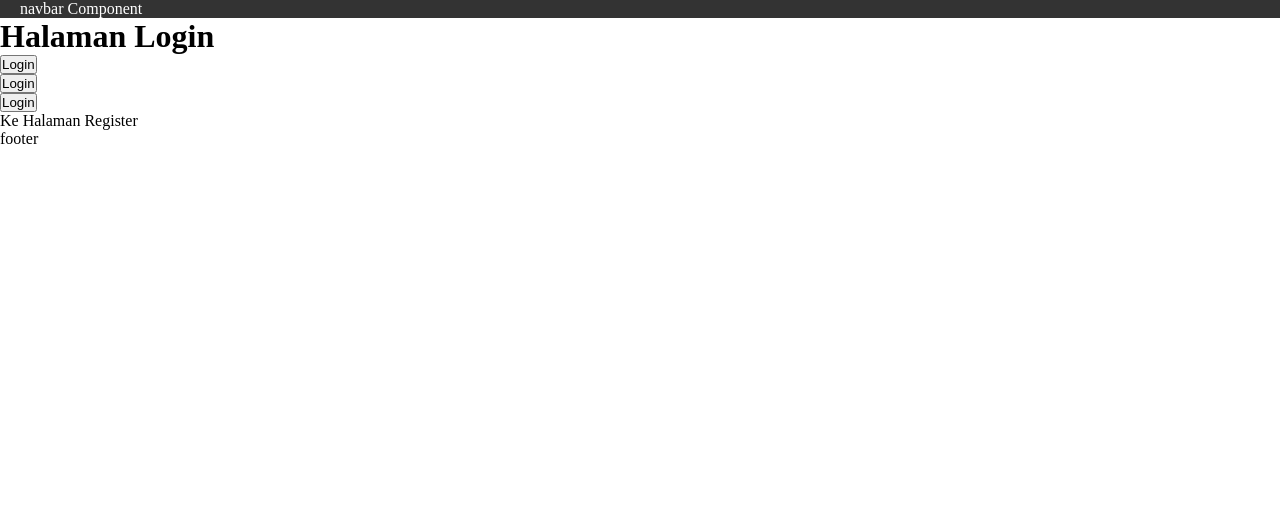
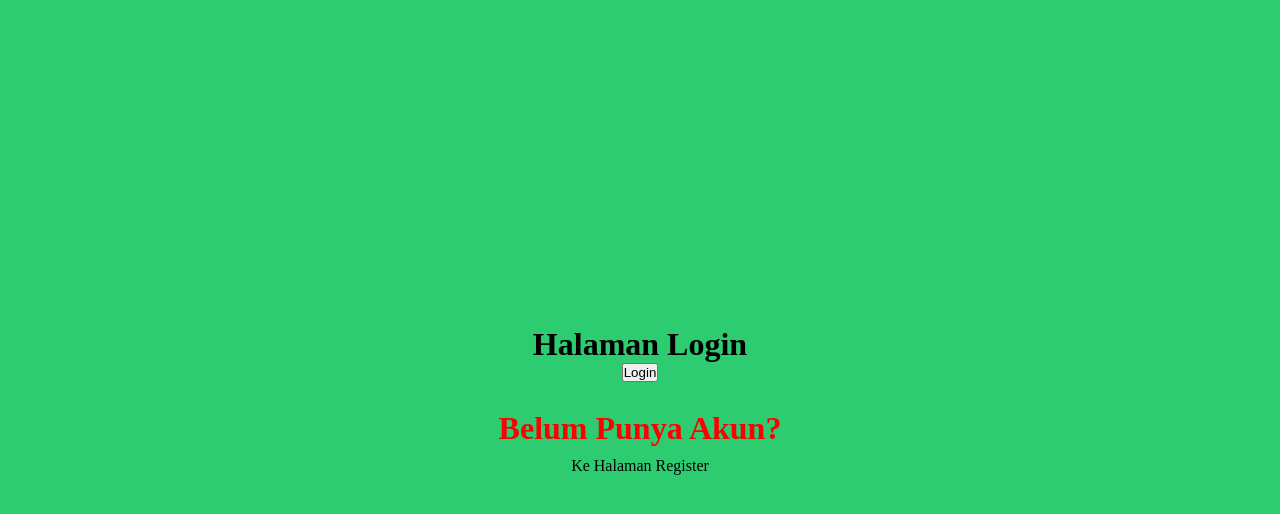
Before and after one commit to LuckyHaQi/Pemrograman-Berbasis-Framework, a Next.js app: page /auth/login in a window 1280 px wide. Shown: the top 514 px of the page. Built offline with nearby package versions, Linux system fonts and the light colour scheme.

Commit message:
Praktikum JS4

```diff
--- a/package.json
+++ b/package.json
@@ -18,5 +18,11 @@
     "react": "19.2.4",
     "react-dom": "19.2.4",
     "typescript": "5.9.3"
+  },
+  "devDependencies": {
+    "autoprefixer": "^10.5.0",
+    "postcss": "^8.5.10",
+    "sass": "^1.99.0",
+    "tailwindcss": "^4.2.4"
   }
 }
--- a/src/components/layouts/appshell/index.tsx
+++ b/src/components/layouts/appshell/index.tsx
@@ -1,4 +1,7 @@
+import { useRouter } from "next/router";
 import Navbar from "../navbar"
+
+const disableNavbar = ["/auth/login", "/auth/register"];
 
 type AppShellProps = {
     children: React.ReactNode;
@@ -6,13 +9,11 @@
 
 const AppShell = (props:AppShellProps) => {
   const { children } = props;
+  const { pathname } = useRouter();
   return (
     <main>
-      <Navbar />
-      { children }
-      <div>
-        footer
-      </div>
+      {!disableNavbar.includes(pathname) && <Navbar />}
+      {children}
     </main>
   )
 };
--- a/src/components/layouts/navbar/index.tsx
+++ b/src/components/layouts/navbar/index.tsx
@@ -1,7 +1,11 @@
+import Styles from './navbar.module.css';
+
 const Navbar = () => {
     return (
-        <div className="navbar">
-            <div>navbar Component </div>
+        <div className={Styles.navbar}>
+            <div className="big">
+                <div>navbar Component </div>
+            </div>
         </div>
     );
 };
--- /dev/null
+++ b/src/components/layouts/navbar/navbar.module.css
@@ -0,0 +1,9 @@
+.navbar {
+    width: 100%;
+    height: 60px;
+    background-color: #333;
+    color: white;
+    display: flex;
+    align-items: center;
+    padding: 0 20px;
+}
--- a/src/pages/auth/login.tsx
+++ b/src/pages/auth/login.tsx
@@ -1,23 +1,10 @@
-import Link from "next/link";
-import { useRouter } from "next/router";
+import TampilanLogin from "../../pages/views/auth/login";
 
 const halamanLogin = () => {
-  const { push } = useRouter();
-
-  const handlerLogin = () => {
-    // logic login disini
-    localStorage.setItem("isLogin", "true");
-    push('/product');
-  }
-
   return (
-    <div>
-      <h1>Halaman Login</h1>
-      <button onClick={handlerLogin}>Login</button> <br />
-      <button onClick={() => push('/product')}>Login</button> <br />
-      <button onClick={() => handlerLogin()}>Login</button> <br />
-      <Link href="/auth/register">Ke Halaman Register</Link>
-    </div>
+    <>
+    <TampilanLogin />
+    </>
   );
 };
 
--- /dev/null
+++ b/src/pages/views/auth/login/index.tsx
@@ -0,0 +1,24 @@
+import Link from "next/link";
+import { useRouter } from "next/router";
+// import styles from './login.module.css'
+import styles from './login.module.scss';
+
+const TampilanLogin = () => {
+  const { push } = useRouter();
+
+  const handlerLogin = () => {
+    // logic login disini
+    push('/product');
+  }
+
+  return (
+    <div className={styles.login}>
+      <h1 className="text-3xl font-bold text-blue-600">Halaman Login</h1>
+      <button onClick={() => handlerLogin()}>Login</button> <br />
+      <h1 style={{ color: "red",borderRadius: "10px",padding: "10px",}}> Belum Punya Akun?</h1>
+      <Link href="/auth/register">Ke Halaman Register</Link>
+    </div>
+  );
+};
+
+export default TampilanLogin;
--- /dev/null
+++ b/src/pages/views/auth/login/login.module.css
@@ -0,0 +1,7 @@
+.login {
+  display: flex;
+  flex-direction: column;
+  justify-content: center;
+  align-items: center;
+  height: 100vh;
+}
--- /dev/null
+++ b/src/pages/views/auth/login/login.module.scss
@@ -0,0 +1,10 @@
+@import "@/styles/colors.scss";
+
+.login {
+  display: flex;
+  flex-direction: column;
+  justify-content: center;
+  align-items: center;
+  height: 100vh;
+  background-color: map-get($map: $schema, $key:color-secondary);
+}
--- /dev/null
+++ b/src/styles/colors.scss
@@ -0,0 +1,7 @@
+$schema: (
+  color-primary: #3498db,
+  color-secondary: #2ecc71,
+  color-accent: #e74c3c,
+  color-background: #ecf0f1,
+  color-text: #2c3e50
+);
--- a/src/styles/globals.css
+++ b/src/styles/globals.css
@@ -1,3 +1,7 @@
+@tailwind base;
+@tailwind components;
+@tailwind utilities;
+
 * {
   box-sizing: border-box;
   padding: 0;
@@ -5,15 +9,9 @@
 }
 
 html,
-
 body {
-  color: rgb(var(--foreground-rgb));
-  background: linear-gradient(
-      to bottom,
-      transparent,
-      rgb(var(--background-end-rgb))
-    )
-    rgb(var(--background-start-rgb));
+ max-width: 100vw;
+ overflow-x: hidden;
 }
 
 a {
@@ -21,12 +19,6 @@
   text-decoration: none;
 }
 
-.navbar {
-  width: 100%;
-  height: 60%;
-  background-color: #333;
-  color: white;
-  display: flex;
-  align-items: center;
-  padding: 0 20px;
+.big{
+  font-size: 1.5rem;
 }
--- /dev/null
+++ b/tailwind.config.js
@@ -0,0 +1,14 @@
+/** @type {import('tailwindcss').Config} */
+module.exports = {
+  content: [
+    "./app/**/*.{js,ts,jsx,tsx,mdx}",
+    "./src/views/**/*.{js,ts,jsx,tsx,mdx}",
+    "./pages/**/*.{js,ts,jsx,tsx,mdx}",
+    "./components/**/*.{js,ts,jsx,tsx,mdx}",
+    "./src/**/*.{js,ts,jsx,tsx,mdx}",
+  ],
+  theme: {
+    extend: {},
+  },
+  plugins: [],
+};
```
Also changed, not shown: 1 other file (tests, documents, lock files or other folders).
